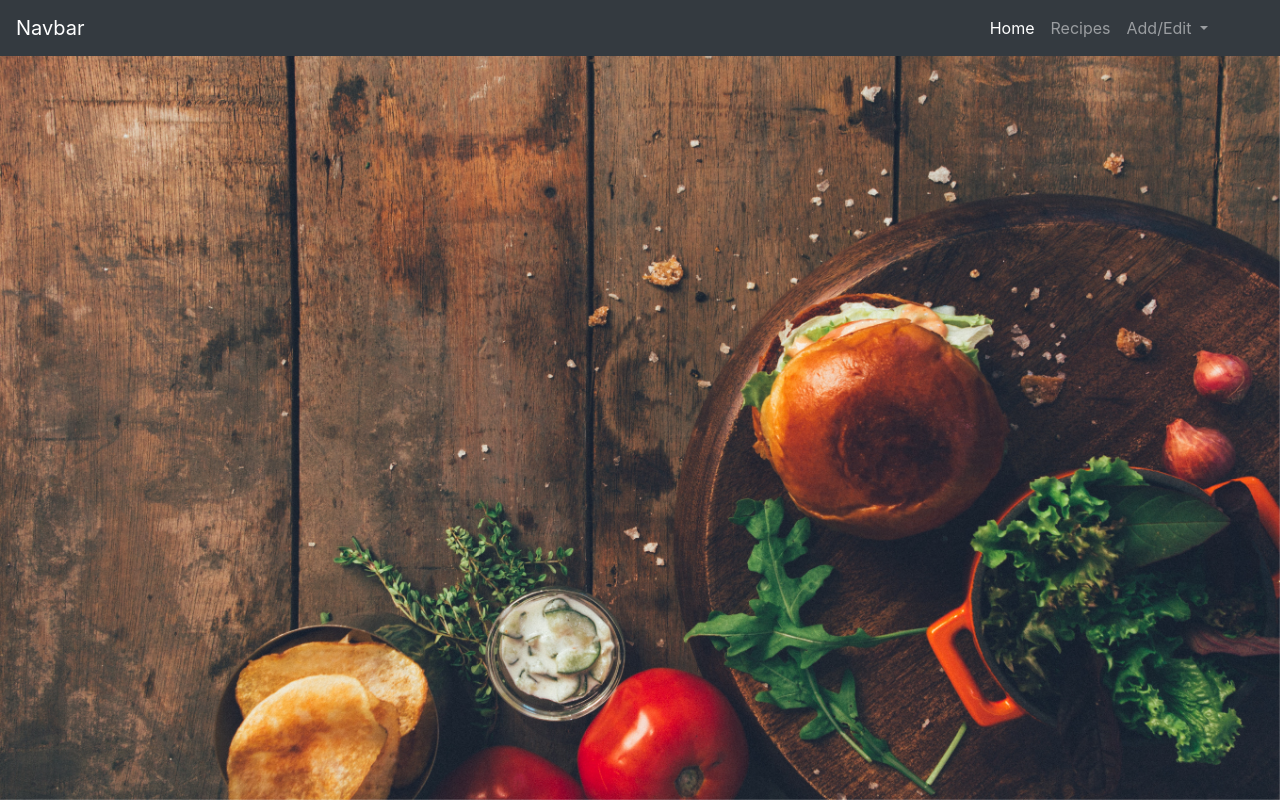
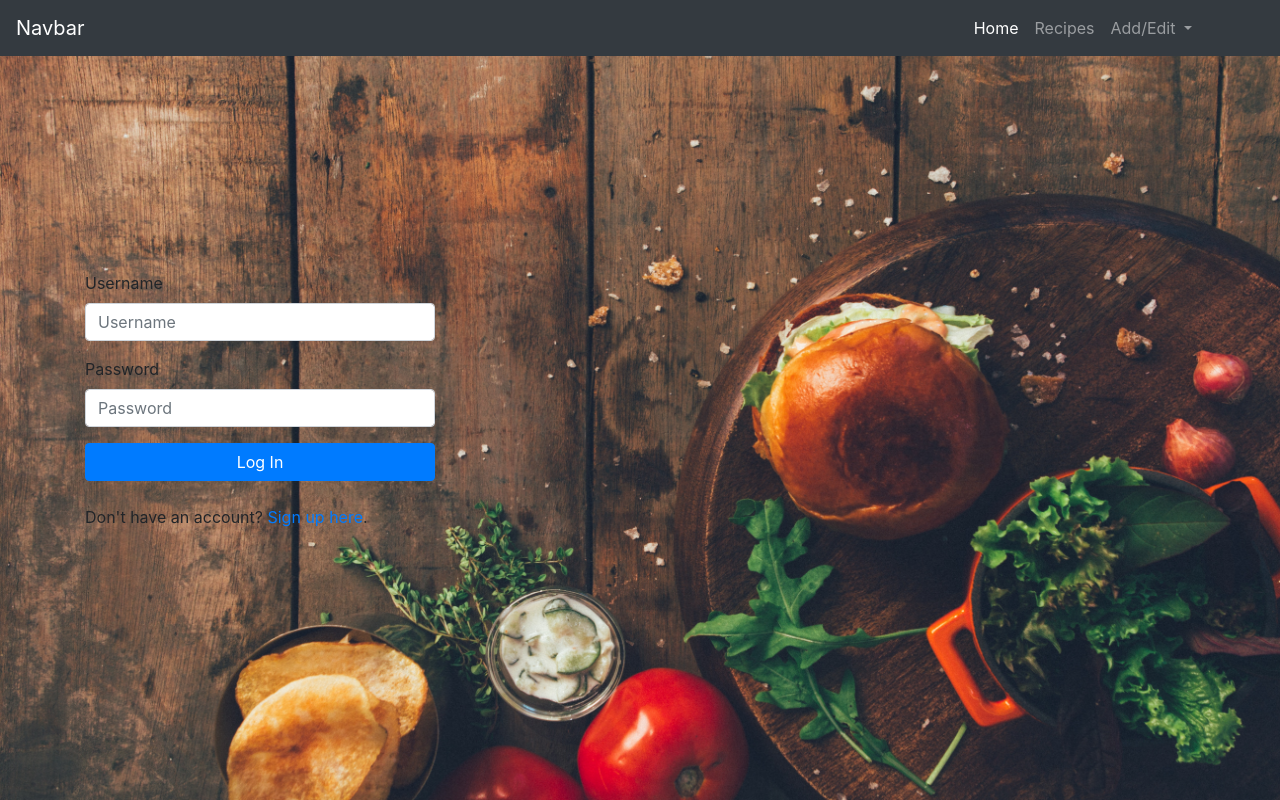
Before and after one commit to conoroshea1996/Cook-Book, a Flask app: page / in a window 1280 px wide. Run offline with Flask 2, Linux system fonts and the light colour scheme; some libraries are stand-ins or nearby versions.

Commit message:
add user registration and user login functionality

```diff
--- a/app.py
+++ b/app.py
@@ -1,14 +1,15 @@
-from flask import Flask, render_template, request, url_for, redirect
+from flask import Flask, render_template, request, url_for, redirect, session
 import os
 from flask_pymongo import PyMongo
 from bson.objectid import ObjectId
+import bcrypt
 
 
 app = Flask(__name__)
 
 app.config['MONGO_DBNAME'] = 'task_manager'
 app.config["MONGO_URI"] = os.environ.get('MONGO_URI')
-
+app.secret_key = 'secret_key'
 
 mongo = PyMongo(app)
 
@@ -16,12 +17,61 @@ mongo = PyMongo(app)
 @app.route('/')
 @app.route('/index')
 def index():
-    return render_template('index.html')
+    if 'username' in session:
+        username = session['username']
+    else:
+        username = ''
+    return render_template('index.html', user=username)
+
+
+@app.route('/test')
+def test():
+
+    return render_template('test.html')
+
+
+@app.route('/login', methods=['POST'])
+def login():
+    users = mongo.db.users
+    login_user = users.find_one({'name': request.form['username']})
+
+    if login_user:
+        if bcrypt.hashpw(request.form['pass'].encode('utf-8'), login_user['password']) == login_user['password']:
+            session['username'] = request.form['username']
+            return redirect(url_for('index'))
+
+    return 'Invalid username/password combination'
+
+
+@app.route('/logout')
+def logout():
+    session.clear()
+
+    return redirect(url_for('index'))
+
+
+@app.route('/register', methods=['POST', 'GET'])
+def register():
+    if request.method == 'POST':
+        users = mongo.db.users
+        existing_user = users.find_one({'name': request.form['username']})
+
+        if existing_user is None:
+            hashpass = bcrypt.hashpw(
+                request.form['pass'].encode('utf-8'), bcrypt.gensalt())
+            users.insert(
+                {'name': request.form['username'], 'password': hashpass})
+            session['username'] = request.form['username']
+            return redirect(url_for('test'))
+
+        return 'User name already exist'
+
+    return render_template('register.html')
 
 
 @app.route('/recipes')
 def get_recipes():
-    return render_template('recipes.html', recipe=mongo.db.Recipes.find())
+    return render_template('recipes.html', recipe=mongo.db.Recipes.find(), skill=mongo.db.skill.find(), orgin=mongo.db.cusine.find())
 
 
 @app.route('/add_recipe')
@@ -65,5 +115,14 @@ def update_recipe(recipe_id):
     return redirect(url_for('get_recipes'))
 
 
+@app.route('/filter_recipes', methods=['GET', 'POST'])
+def filter_recipes():
+    recipe = mongo.db.Recipes
+    skill = request.form.get('skill')
+    if request.method == 'POST':
+        recipes = recipe.find({'skill': skill})
+        return render_template('filter.html', recipe=recipes)
+
+
 if __name__ == '__main__':
     app.run(host=os.environ.get('IP'), port=os.environ.get('PORT'), debug=True)
--- a/templates/base.html
+++ b/templates/base.html
@@ -39,6 +39,15 @@
             <a class="dropdown-item" href="#">Something else here</a>
           </div>
         </li>
+        <li>
+          <a class="nav-link text-capitalize">{{user}}</a>
+        </li>
+        {% if user %}
+        <li>
+          <a href="{{url_for('logout')}}" class="nav-link">Log out</a>
+        </li>
+        {% else %}
+        {% endif %}
       </ul>
     </div>
   </nav>
--- /dev/null
+++ b/templates/filter.html
@@ -0,0 +1,6 @@
+{% extends 'base.html' %}{% block content %}
+{% for recipe in recipe %}
+<h1>{{recipe.name}}</h1>
+<img src="{{recipe.image}}" alt="">
+{% endfor %}
+{% endblock %}
--- a/templates/index.html
+++ b/templates/index.html
@@ -1,5 +1,25 @@
 {% extends 'base.html' %}{% block content %}
 <div class="background">
-
+    <div class="container">
+        <div class="row">
+            <div class="col-md-4 col-md-offset-4">
+                <form method=POST action="{{ url_for('login') }}">
+                    <div class="form-group">
+                        <label for="exampleInputEmail1">Username</label>
+                        <input type="text" class="form-control" name="username" placeholder="Username">
+                    </div>
+                    <div class="form-group">
+                        <label for="exampleInputPassword1">Password</label>
+                        <input type="password" class="form-control" name="pass" placeholder="Password">
+                    </div>
+                    <button type="submit" class="btn btn-primary btn-block">Log In</button>
+                </form>
+                <br>
+                <div>
+                    Don't have an account? <a href="{{ url_for('register') }}">Sign up here</a>.
+                </div>
+            </div>
+        </div>
+    </div>
 </div>
 {% endblock %}
--- a/templates/recipeInfo.html
+++ b/templates/recipeInfo.html
@@ -17,7 +17,7 @@
                     <p class="m-0 pl-3">120 mins</p>
                 </div>
                 <div class="col d-flex justify-content-center align-items-center">
-                    <i class="fa fa-clock-o" aria-hidden="true"></i>
+                    <i class="fa fa-thumbs-o-up" aria-hidden="true"></i>
                     <p class="m-0 pl-3">120 mins</p>
                 </div>
             </div>
```
Also changed, not shown: templates/layout.html (added, +27 -0 lines), templates/recipes.html (+9 -3 lines), templates/register.html (added, +21 -0 lines), templates/test.html (added, +24 -0 lines).
